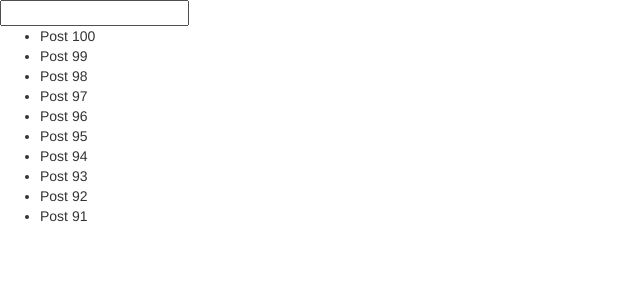
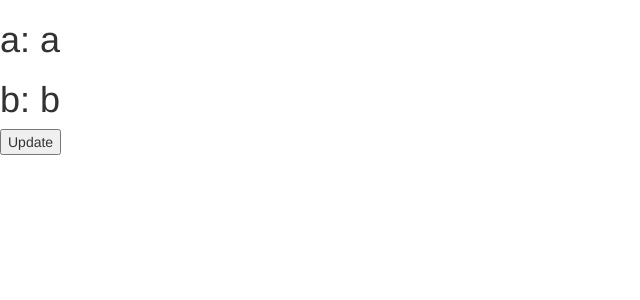
Before and after one commit to ktei-jiangren/codecamp, a React app: page / in a window 1280 px wide. Shown: the top 300 px of the page, without its empty margins (0-640 px from the left). Built offline with nearby package versions, Linux system fonts and the light colour scheme.

Commit message:
added immutable

```diff
--- a/package.json
+++ b/package.json
@@ -39,6 +39,7 @@
   "dependencies": {
     "axios": "^0.18.0",
     "classnames": "^2.2.6",
+    "immutable": "^4.0.0-rc.12",
     "memoize-one": "^4.0.2",
     "moment": "^2.22.2",
     "moment-timezone": "^0.5.21",
--- /dev/null
+++ b/src/immutable/Example.js
@@ -0,0 +1,40 @@
+import React from "react";
+
+class Example extends React.PureComponent {
+  constructor() {
+    super();
+    this.state = {
+      o: { a: "a", b: "b" }
+    };
+  }
+
+  handleUpdateClick = () => {
+    this.updateState1();
+  };
+
+  // Problematic
+  updateState1() {
+    const newState = this.state;
+    newState.o.a = "A";
+    newState.o.b = "B";
+    this.setState(newState);
+  }
+
+  // Not performant
+  updateState2() {
+    this.setState({ ...this.state, o: { a: "A", b: "B" } });
+  }
+
+  render() {
+    console.log("rendering");
+    return (
+      <div>
+        <h1>a: {this.state.o.a}</h1>
+        <h1>b: {this.state.o.b}</h1>
+        <button onClick={this.handleUpdateClick}>Update</button>
+      </div>
+    );
+  }
+}
+
+export default Example;
--- a/src/index.js
+++ b/src/index.js
@@ -1,10 +1,5 @@
 import React from "react";
 import ReactDOM from "react-dom";
-import * as _ from "lodash";
-import PerfExample from "./perf/Fix2";
+import Example from "./immutable/Example";
 
-const posts = _.range(1, 101).map(n => ({ name: `Post ${n}`, likes: n }));
-ReactDOM.render(
-  <PerfExample posts={posts} />,
-  document.getElementById("index")
-);
+ReactDOM.render(<Example />, document.getElementById("index"));
```
Also changed, not shown: src/immutable/ImmutableExample.js (added, +32 -0 lines), 1 other file (tests, documents, lock files or other folders).
